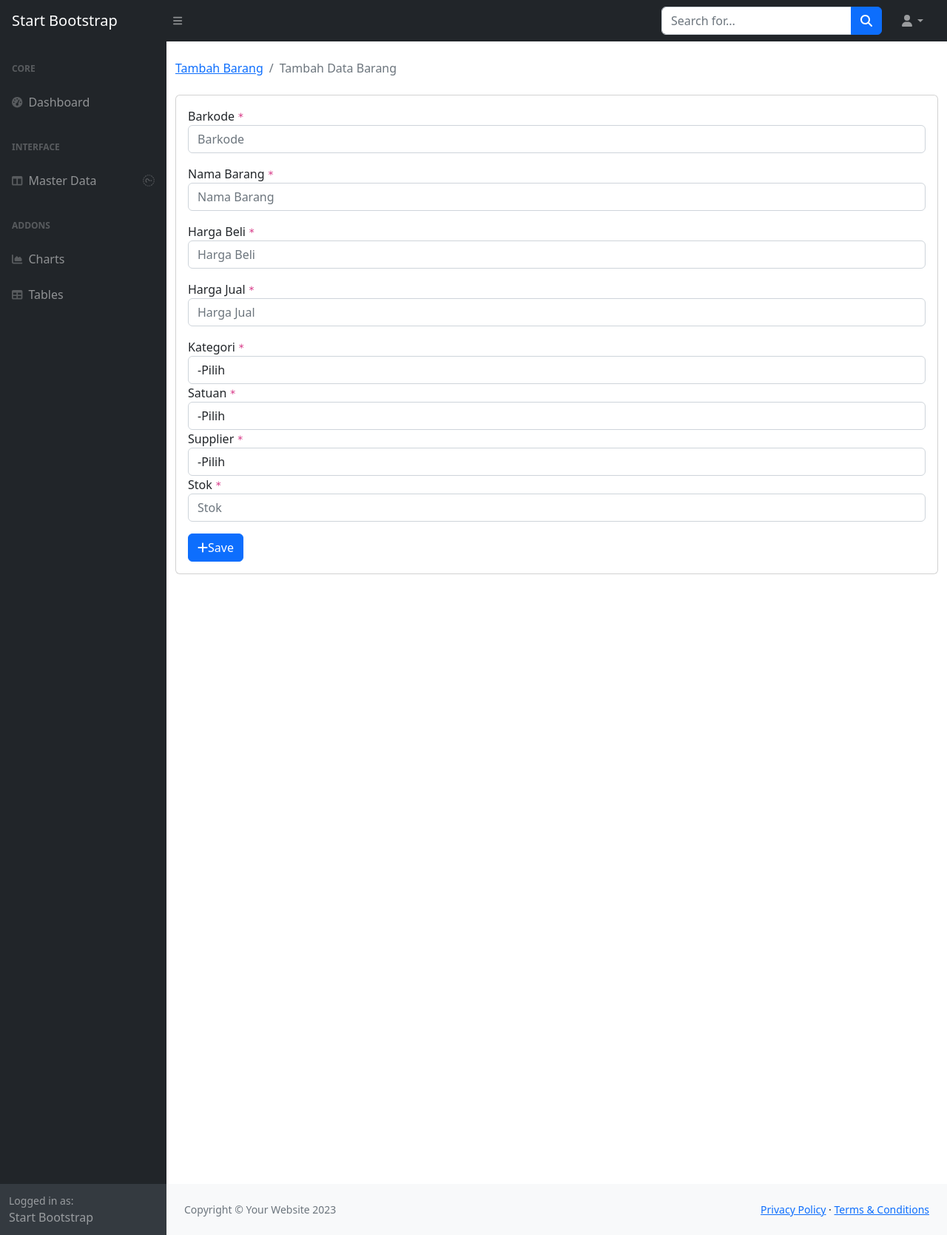
After one commit to ysrl98/PraktikumWeb3M-YusrilMaulana, a CodeIgniter app: page /penjualan/index.php/barang/add in a window 1280 px wide. The commit adds this page. Shown: the whole page at 74% size. Run offline with CodeIgniter, Linux system fonts and the light colour scheme; data that the repository does not hold is empty; some libraries are stand-ins or nearby versions.

Commit message:
Data Kategori dan Barang

```diff
--- /dev/null
+++ b/application/controllers/Barang.php
@@ -0,0 +1,66 @@
+<?php
+defined('BASEPATH') or exit('No direct script access allowed');
+class Barang extends CI_Controller
+{
+    public function __construct()
+    {
+        parent::__construct();
+        $this->load->model('Barang_model');
+        $this->load->library('form_validation');
+    }
+    public function index()
+    {
+        $data = array(
+            'title' => 'Dashboard',
+            'userlog' => infoLogin(),
+            'barang' => $this->Barang_model->getAll(),
+            'content' => 'barang/index'
+        );
+        $this->load->view('template/main', $data);
+    }
+    public function add()
+    {
+        $data = array(
+            'title' => 'Tambah Data Barang',
+            'kategori' => $this->db->get('kategori')->result_array(),
+            'satuan' => $this->db->get('satuan')->result_array(),
+            'supplier' => $this->db->get('supplier')->result_array(),
+            'content' => 'barang/add_form'
+        );
+        $this->load->view('template/main', $data);
+    }
+    public function save()
+    {
+        $this->Barang_model->Save();
+        if ($this->db->affected_rows() > 0) {
+            $this->session->set_flashdata("success", "Data Barang Berhasil DiSimpan");
+        }
+        redirect('barang');
+    }
+    public function getedit($id)
+    {
+        $data = array(
+            'title' => 'Update Data Barang',
+            'kategori' => $this->db->get('kategori')->result_array(),
+            'satuan' => $this->db->get('satuan')->result_array(),
+            'supplier' => $this->db->get('supplier')->result_array(),
+            'barang' => $this->Barang_model->getById($id),
+            'content' => 'barang/edit_form'
+        );
+        $this->load->view('template/main', $data);
+    }
+    public function edit()
+    {
+        $this->Barang_model->editData();
+        if ($this->db->affected_rows() > 0) {
+            $this->session->set_flashdata("success", "Data barang berhasil diubah!");
+        }
+        redirect('barang');
+    }
+
+    function delete($id)
+    {
+        $this->Barang_model->delete($id);
+        redirect('barang');
+    }
+}
--- /dev/null
+++ b/application/models/Barang_model.php
@@ -0,0 +1,57 @@
+<?php defined('BASEPATH') or exit('No direct script access allowed');
+class Barang_model extends CI_Model
+{
+    protected $_table = 'barang';
+    protected $primary = 'id';
+
+    public function getAll()
+    {
+        $sql = "SELECT a.id, a.barkode, a.name, b.name AS satuan, c.name AS kategori, a.harga_beli, a.harga_jual, a.stok FROM ((barang a LEFT JOIN satuan b ON a.
+        satuan_id = b.id) LEFT JOIN kategori c ON a.kategori_id = c.id)";
+        return $this->db->query($sql)->result();
+    }
+
+    public function save()
+    {
+        $data = array(
+            'barkode' => htmlspecialchars($this->input->post('barkode'), true),
+            'name' => htmlspecialchars($this->input->post('name'), true),
+            'harga_beli' => htmlspecialchars($this->input->post('harga_beli'), true),
+            'harga_jual' => htmlspecialchars($this->input->post('harga_jual'), true),
+            'stok' => htmlspecialchars($this->input->post('stok'), true),
+            'kategori_id' => htmlspecialchars($this->input->post('kategori'), true),
+            'satuan_id' => htmlspecialchars($this->input->post('satuan'), true),
+            'supplier_id' => htmlspecialchars($this->input->post('supplier'), true),
+            'user_id' => $this->session->userdata('id')
+        );
+        return $this->db->insert($this->_table, $data);
+    }
+    public function getById($id)
+    {
+        return $this->db->get_where($this->_table, ["id" => $id])->row();
+    }
+    public function editData()
+    {
+        $id = $this->input->post('id');
+        $data = array(
+            'barkode' => htmlspecialchars($this->input->post('barkode'), true),
+            'name' => htmlspecialchars($this->input->post('name'), true),
+            'harga_beli' => htmlspecialchars($this->input->post('harga_beli'), true),
+            'harga_jual' => htmlspecialchars($this->input->post('harga_jual'), true),
+            'stok' => htmlspecialchars($this->input->post('stok'), true),
+            'kategori_id' => htmlspecialchars($this->input->post('kategori'), true),
+            'satuan_id' => htmlspecialchars($this->input->post('satuan'), true),
+            'supplier_id' => htmlspecialchars($this->input->post('supplier'), true),
+            'user_id' => $this->session->userdata('id')
+        );
+        return $this->db->set($data)->where($this->primary, $id)->update($this->_table);
+    }
+
+    public function delete($id)
+    {
+        $this->db->where('id', $id)->delete($this->_table);
+        if ($this->db->affected_rows() > 0) {
+            $this->session->set_flashdata("success", "Data Barang Berhasil Dihapus!");
+        }
+    }
+}
--- /dev/null
+++ b/application/views/barang/add_form.php
@@ -0,0 +1,64 @@
+<main>
+  <div class="container-fluid">
+    <h1 class="mt-4"></h1>
+    <ol class="breadcrumb mb-4">
+      <li class="breadcrumb-item active"><a href="<?php echo site_url('barang') ?>"> Tambah Barang</a></li>
+      <li class="breadcrumb-item active"><?php echo $title ?></li>
+    </ol>
+    <div class="card mb-4">
+      <div class="card-body">
+       <form action="<?php echo site_url('barang/save')?>" method="post">
+        <div class="mb-3">
+          <label >Barkode <code>*</code></label>
+          <input type="text" class="form-control" name="barkode" placeholder="Barkode">
+        </div>
+        <div class="mb-3">
+          <label >Nama Barang <code>*</code></label>
+          <input type="text" class="form-control" name="name" placeholder="Nama Barang">
+</div>
+        <div class="mb-3">
+          <label >Harga Beli <code>*</code></label>
+          <input type="text" class="form-control" name="harga_beli" placeholder="Harga Beli">
+        </div>
+        <div class="mb-3">
+          <label >Harga Jual <code>*</code></label>
+          <input type="text" class="form-control" name="harga_jual" placeholder="Harga Jual">
+        </div>
+        <div>
+        <label >Kategori <code>*</code></label>
+        <select name="kategori" class="form-control" required>
+          <option value="">-Pilih</option>
+          <?php foreach($kategori as $k):?>
+            <option value="<?php echo $k['id']?>"><?php echo $k['name']?></option>
+            <?php endforeach;?>
+        </select>
+        </div>
+        <div>
+        <label >Satuan <code>*</code></label>
+        <select name="satuan" class="form-control" required>
+          <option value="">-Pilih</option>
+          <?php foreach($satuan as $k):?>
+            <option value="<?php echo $k['id']?>"><?php echo $k['name']?></option>
+            <?php endforeach;?>
+        </select>
+        </div>
+        <div>
+        <label >Supplier <code>*</code></label>
+        <select name="supplier" class="form-control" required>
+          <option value="">-Pilih</option>
+          <?php foreach($supplier as $k):?>
+            <option value="<?php echo $k['id']?>"><?php echo $k['name']?></option>
+            <?php endforeach;?>
+        </select>
+        </div>
+        <div class="mb-3">
+          <label >Stok <code>*</code></label>
+          <input type="text" class="form-control" name="stok" placeholder="Stok">
+        </div>
+        <button class="btn btn-primary" type="submit"><i class="fas fa-plus"></i>Save</button>
+       </form>
+      </div>
+    </div>
+    <div style="height: 100vh"></div>
+  </div>
+</main>
--- a/application/views/template/footer.php
+++ b/application/views/template/footer.php
@@ -13,6 +13,6 @@
 </div>
 </div>
 <script src="https://cdn.jsdelivr.net/npm/bootstrap@5.2.3/dist/js/bootstrap.bundle.min.js" crossorigin="anonymous"></script>
-<script src="<?= base_url('js/scripts.js') ?>"></script>
+<script src="<?= base_url('assets/js/scripts.js') ?>"></script>
 </body>
 </html>
--- a/application/views/template/sidebar.php
+++ b/application/views/template/sidebar.php
@@ -9,28 +9,23 @@
               Dashboard
             </a>
             <div class="sb-sidenav-menu-heading">Interface</div>
-            <a class="nav-link collapsed" href="#" data-bs-toggle="collapse" data-bs-target="#collapseLayouts" aria-expanded="false" aria-controls="collapseLayouts">
+            <a class="nav-link collapsed" href="#" data-bs-toggle="collapse" data-bs-target="#collapsePages" aria-expanded="false" aria-controls="collapsePages">
               <div class="sb-nav-link-icon"><i class="fas fa-columns"></i></div>
-              Layouts
-              <div class="sb-sidenav-collapse-arrow"><i class="fas fa-angle-down"></i></div>
+              Master Data
+              <div class="sb-sidenav-collapse-arrow"><i class="fas fa-angel-down"></i></div>
             </a>
             <div class="collapse" id="collapseLayouts" aria-labelledby="headingOne" data-bs-parent="#sidenavAccordion">
-              <nav class="sb-sidenav-menu-nested nav">
-                <a class="nav-link" href="layout-static.html">Static Navigation</a>
-                <a class="nav-link" href="layout-sidenav-light.html">Light Sidenav</a>
-              </nav>
+              <!-- <nav class="sb-sidenav-menu-nested nav">
+                <a class="nav-link" href="<?php echo site_url('kategori');?>">Kategori</a>
+                <a class="nav-link" href="<?php echo site_url('satuan');?>">Satuan</a>
+                <a class="nav-link" href="<?php echo site_url('supplier');?>">Supplier</a>
+                <a class="nav-link" href="<?php echo site_url('kustomer');?>">Kustomer</a>
+                <a class="nav-link" href="<?php echo site_url('barang');?>">Barang</a>
+                <a class="nav-link" href="<?php echo site_url('user');?>">User</a>
+              </nav> -->
             </div>
-            <a class="nav-link collapsed" href="#" data-bs-toggle="collapse" data-bs-target="#collapsePages" aria-expanded="false" aria-controls="collapsePages">
-              <div class="sb-nav-link-icon"><i class="fas fa-book-open"></i></div>
-              Pages
-              <div class="sb-sidenav-collapse-arrow"><i class="fas fa-angle-down"></i></div>
-            </a>
             <div class="collapse" id="collapsePages" aria-labelledby="headingTwo" data-bs-parent="#sidenavAccordion">
               <nav class="sb-sidenav-menu-nested nav accordion" id="sidenavAccordionPages">
-                <a class="nav-link collapsed" href="#" data-bs-toggle="collapse" data-bs-target="#pagesCollapseAuth" aria-expanded="false" aria-controls="pagesCollapseAuth">
-                  Authentication
-                  <div class="sb-sidenav-collapse-arrow"><i class="fas fa-angle-down"></i></div>
-                </a>
                 <div class="collapse" id="pagesCollapseAuth" aria-labelledby="headingOne" data-bs-parent="#sidenavAccordionPages">
                   <nav class="sb-sidenav-menu-nested nav">
                     <a class="nav-link" href="login.html">Login</a>
@@ -38,10 +33,16 @@
                     <a class="nav-link" href="password.html">Forgot Password</a>
                   </nav>
                 </div>
-                <a class="nav-link collapsed" href="#" data-bs-toggle="collapse" data-bs-target="#pagesCollapseError" aria-expanded="false" aria-controls="pagesCollapseError">
+                <a class="nav-link" href="<?php echo site_url('kategori');?>">Kategori</a>
+                <a class="nav-link" href="<?php echo site_url('satuan');?>">Satuan</a>
+                <a class="nav-link" href="<?php echo site_url('supplier');?>">Supplier</a>
+                <a class="nav-link" href="<?php echo site_url('kustomer');?>">Kustomer</a>
+                <a class="nav-link" href="<?php echo site_url('barang');?>">Barang</a>
+                <a class="nav-link" href="<?php echo site_url('user');?>">User</a>
+                <!-- <a class="nav-link collapsed" href="#" data-bs-toggle="collapse" data-bs-target="#pagesCollapseError" aria-expanded="false" aria-controls="pagesCollapseError">
                   Error
                   <div class="sb-sidenav-collapse-arrow"><i class="fas fa-angle-down"></i></div>
-                </a>
+                </a> -->
                 <div class="collapse" id="pagesCollapseError" aria-labelledby="headingOne" data-bs-parent="#sidenavAccordionPages">
                   <nav class="sb-sidenav-menu-nested nav">
                     <a class="nav-link" href="401.html">401 Page</a>
```
Also changed, not shown: application/controllers/Kategori.php (added, +60 -0 lines), application/controllers/Kategorihhh.php (added, +16 -0 lines), application/models/Kategori_model.php (added, +32 -0 lines), application/views/barang/edit_form.php (added, +75 -0 lines), application/views/barang/index.php (added, +61 -0 lines), application/views/kategori/add_form.php (added, +24 -0 lines), application/views/kategori/edit_form.php (added, +26 -0 lines), application/views/kategori/index.php (added, +48 -0 lines).
